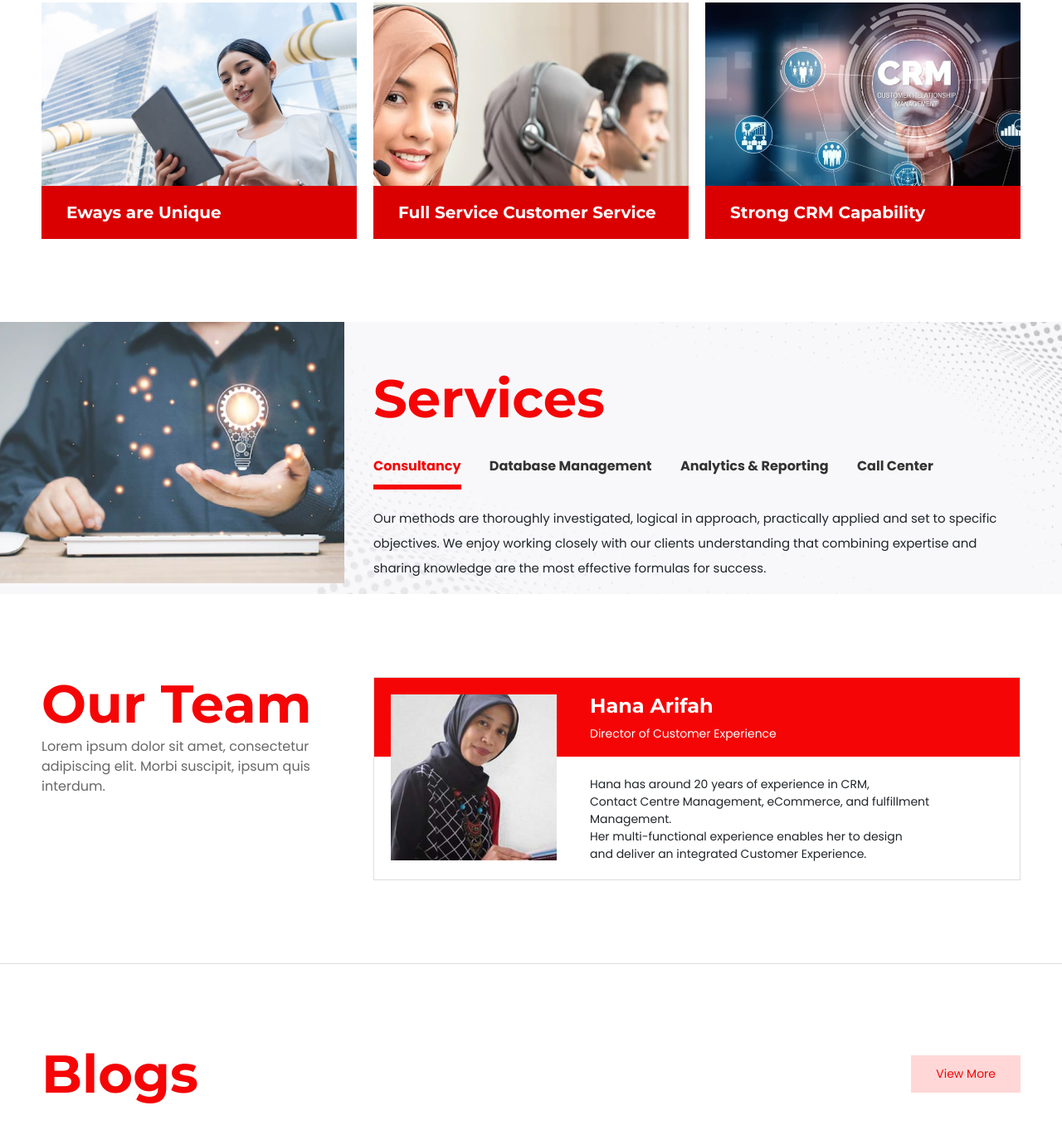
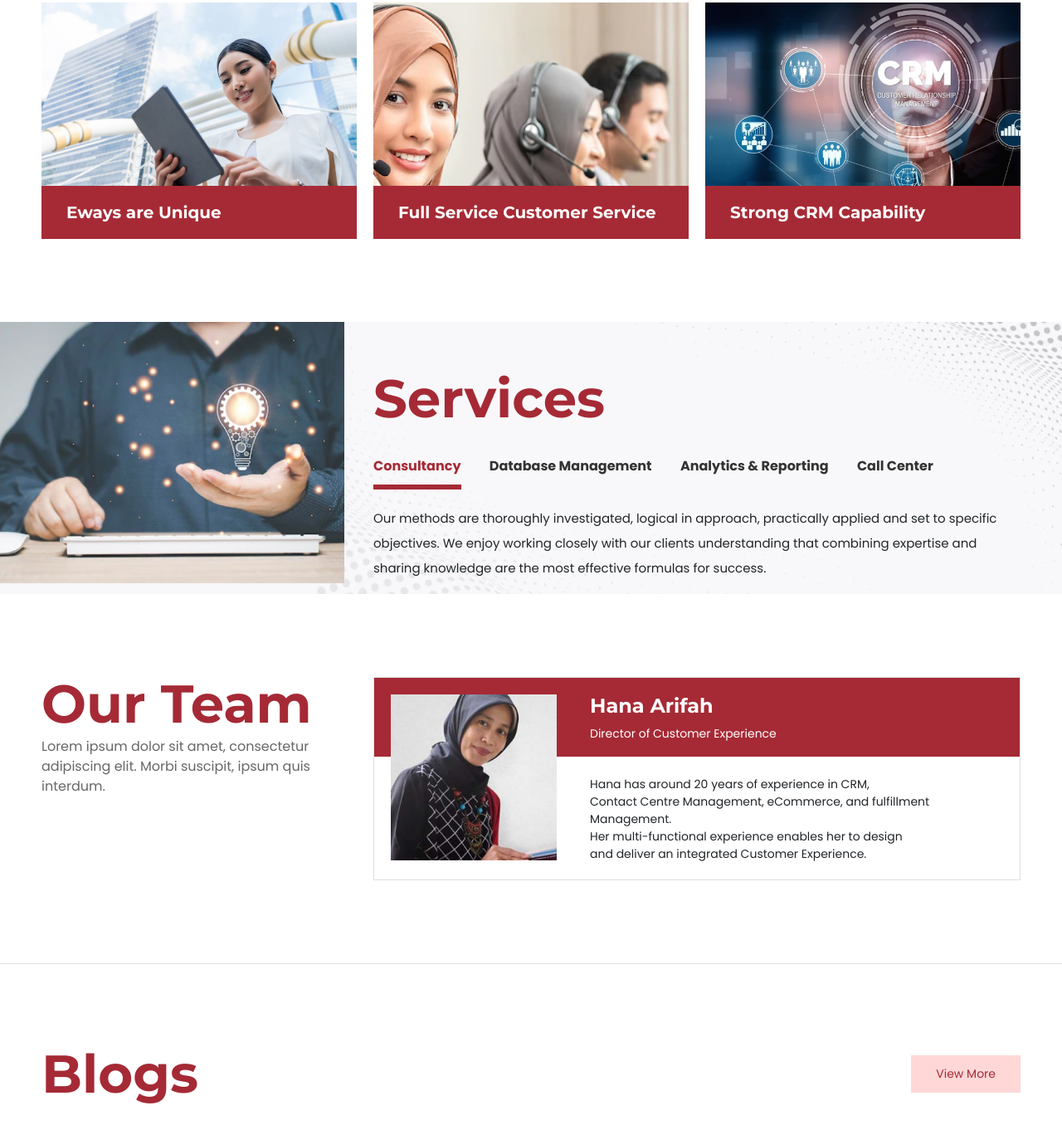
Before and after one commit to yudantoardi/eways, a plain HTML site: page index.html in a window 1280 px wide. Shown: the part 921-2283 px from the top of the page at 83% size. Drawn offline with Linux system fonts and the light colour scheme.

Commit message:
update color

```diff
--- a/asset/css/main.css
+++ b/asset/css/main.css
@@ -83,7 +83,7 @@ figure img{
 }
 .section-title h3{
     font-size: 64px;
-    color: #F50506;
+    color: #A52A35;
     line-height: 100%;
 }
 .section-title p{
@@ -106,7 +106,7 @@ figure img{
     -webkit-border-radius: 0;
 }
 .btn-primary{
-    background: #F50506;
+    background: #A52A35;
     color: #fff;
 }
 .btn-primary:hover,
@@ -116,7 +116,7 @@ figure img{
 }
 .btn-secondary{
     background: #FFD7D7;
-    color: #F50506;
+    color: #A52A35;
 }
 
 
@@ -166,7 +166,7 @@ header .logo img{
     position: relative;
 }
 .menu .menu-item:hover{
-    color: #F50506;
+    color: #A52A35;
 }
 .menu .menu-item.btn-primary{
     margin-left: 20px;
@@ -718,7 +718,7 @@ section.copy p{
     bottom: 0;
     left: 0;
     padding: 20px 30px;
-    background: rgba(218,0,1,1);
+    background: rgba(166,42,53,1);
     transition: all ease-out 0.3s;
     -moz-transition: all ease-out 0.3s;
     -webkit-transition: all ease-out 0.3s;
@@ -747,7 +747,7 @@ section.copy p{
     height: calc(100% + 60px);
     margin-bottom: -30px;
     max-height: calc(100% + 60px);
-    background: rgba(218,0,1,0.8);
+    background: rgba(166,42,53,0.8);
 }
 #about .card-holder:hover .text p{
     max-height: 400px;
@@ -801,11 +801,11 @@ section.copy p{
     margin-right: 0;
 }
 .tab-header a:hover{
-    color: #F50506;
+    color: #A52A35;
 }
 .tab-header a.active{
-    color: #F50506;
-    border-color: #F50506;
+    color: #A52A35;
+    border-color: #A52A35;
 }
 .tab-ct{
     display: none;
@@ -835,7 +835,7 @@ section.copy p{
     content: "";
     width: 100%;
     height: 95px;
-    background: #F50506;
+    background: #A52A35;
     position: absolute;
     top: 0;
     left: 0;
```
